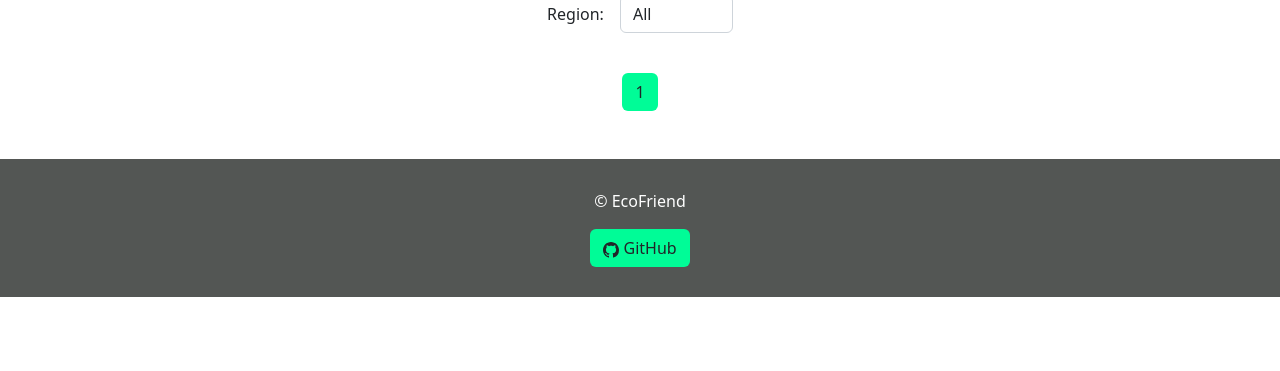
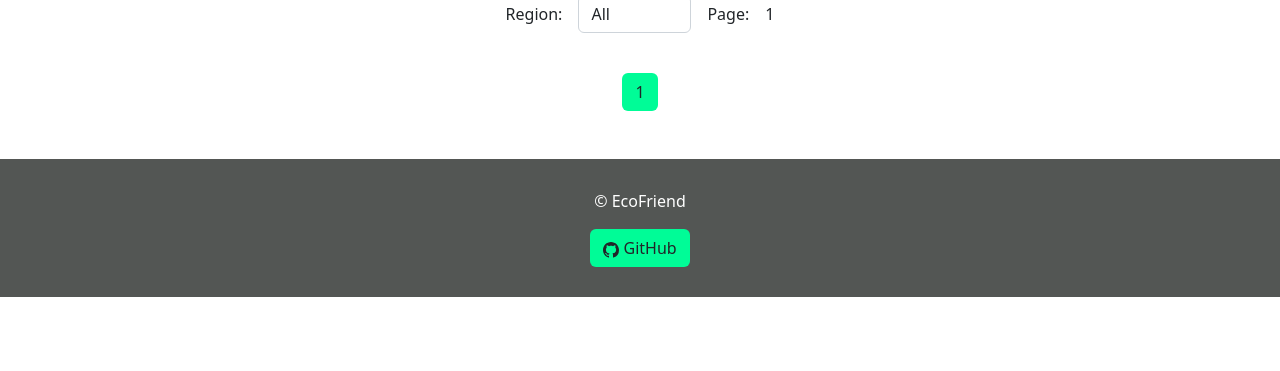
Before and after one commit to PTS-C07-PBP/EcoFriend, a Django app: page / in a window 1280 px wide. Shown: the part 429-800 px from the top of the page. Run offline with Django 4.2, Linux system fonts and the light colour scheme; data that the repository does not hold is empty.

Commit message:
Add page count & minor fix

```diff
--- a/news/static/js/news_script.js
+++ b/news/static/js/news_script.js
@@ -15,6 +15,7 @@ function makeArticle(article) {
 
 // Menambah 10 article dan pagination
 function add_articles(page_num) {
+    $('#page_num').html(page_num);
     $.get("/news/articles/", {'region':$('#id_filter_region').val(), 'page_num':page_num}, function(data) {
         $('#articles').html('');
         $.each(data[0], function(index, article) {
--- a/news/templates/news.html
+++ b/news/templates/news.html
@@ -40,6 +40,8 @@
             {% csrf_token %}
             {{ filter_form.filter_region.label_tag }}
             {{ filter_form.filter_region }}
+            <p class="ml-2" style="margin: auto 0;">Page: </p>
+            <p id="page_num" style="margin: auto 0;">{{ page_num }}</p>
         </form>
     </div>
 
--- a/news/views.py
+++ b/news/views.py
@@ -1,5 +1,5 @@
 from django.shortcuts import render, redirect
-from django.http import HttpResponse, JsonResponse, HttpResponseRedirect
+from django.http import HttpResponse, JsonResponse
 from django.core import serializers
 from django.urls import reverse
 
@@ -21,9 +21,11 @@ def news(request):
     filter_form = FilterForm()
     article_form = ArticleForm()
 
+    # Yang login admin
+
     # Set session jika belum ada
     latest_region = request.session.setdefault('latest_region', 'all')
-    request.session.setdefault('page_num', '1')
+    page_num = request.session.setdefault('page_num', '1')
 
     # Jumlah article yg dibuat
     try:
@@ -36,7 +38,8 @@ def news(request):
         'filter_form': filter_form,
         'article_form': article_form,
         'num_created_articles': num_created_articles,
-        'latest_region': " ".join(word.capitalize() for word in latest_region.split(" "))
+        'latest_region': " ".join(word.capitalize() for word in latest_region.split(" ")),
+        'page_num': page_num
         }
 
     context['filter_form'] = FilterForm(initial={'filter_region': latest_region})
@@ -145,7 +148,7 @@ def show_articles(request):
     return HttpResponse('')
 
 # Menambah article
-@login_required(login_url='/tracker/login/')
+@login_required(login_url='/user/login/')
 def add_article(request):
     if request.method == "POST":
         form = ArticleForm()
@@ -163,7 +166,7 @@ def add_article(request):
     return HttpResponse('')
 
 # Delete article dengan id
-@login_required(login_url='/tracker/login/')
+@login_required(login_url='/user/login/')
 def delete_article(request, id):
     if request.method == "DELETE":
         article = Article.objects.get(pk=id)
@@ -173,7 +176,7 @@ def delete_article(request, id):
     return HttpResponse('')
 
 # Reset article
-@login_required(login_url='/tracker/login/')
+@login_required(login_url='/user/login/')
 def reset(request):
     Article.objects.all().delete()
     return redirect("news:news")
--- a/templates/base.html
+++ b/templates/base.html
@@ -57,13 +57,12 @@
   {% block content %}
   {% endblock content %}
   <script src="https://cdn.jsdelivr.net/npm/bootstrap@5.2.2/dist/js/bootstrap.bundle.min.js" integrity="sha384-OERcA2EqjJCMA+/3y+gxIOqMEjwtxJY7qPCqsdltbNJuaOe923+mo//f6V8Qbsw3" crossorigin="anonymous"></script>
+  <footer style="background-color:rgb(83, 86, 84)">
+    <p>&copy; EcoFriend</p>
+    <a style="width: 100px;" href="https://github.com/PTS-C07-PBP/EcoFriend/" class="rounded btn"><svg xmlns="http://www.w3.org/2000/svg" width="16" height="16" fill="currentColor" class="bi bi-github" viewBox="0 0 16 16">
+      <path d="M8 0C3.58 0 0 3.58 0 8c0 3.54 2.29 6.53 5.47 7.59.4.07.55-.17.55-.38 0-.19-.01-.82-.01-1.49-2.01.37-2.53-.49-2.69-.94-.09-.23-.48-.94-.82-1.13-.28-.15-.68-.52-.01-.53.63-.01 1.08.58 1.23.82.72 1.21 1.87.87 2.33.66.07-.52.28-.87.51-1.07-1.78-.2-3.64-.89-3.64-3.95 0-.87.31-1.59.82-2.15-.08-.2-.36-1.02.08-2.12 0 0 .67-.21 2.2.82.64-.18 1.32-.27 2-.27.68 0 1.36.09 2 .27 1.53-1.04 2.2-.82 2.2-.82.44 1.1.16 1.92.08 2.12.51.56.82 1.27.82 2.15 0 3.07-1.87 3.75-3.65 3.95.29.25.54.73.54 1.48 0 1.07-.01 1.93-.01 2.2 0 .21.15.46.55.38A8.012 8.012 0 0 0 16 8c0-4.42-3.58-8-8-8z"/>
+    </svg> GitHub</a>
+  </footer>
 </body>
 
-<footer style="background-color:rgb(83, 86, 84)">
-  <p>&copy; EcoFriend</p>
-  <a style="width: 100px;" href="https://github.com/PTS-C07-PBP/EcoFriend/" class="rounded btn"><svg xmlns="http://www.w3.org/2000/svg" width="16" height="16" fill="currentColor" class="bi bi-github" viewBox="0 0 16 16">
-    <path d="M8 0C3.58 0 0 3.58 0 8c0 3.54 2.29 6.53 5.47 7.59.4.07.55-.17.55-.38 0-.19-.01-.82-.01-1.49-2.01.37-2.53-.49-2.69-.94-.09-.23-.48-.94-.82-1.13-.28-.15-.68-.52-.01-.53.63-.01 1.08.58 1.23.82.72 1.21 1.87.87 2.33.66.07-.52.28-.87.51-1.07-1.78-.2-3.64-.89-3.64-3.95 0-.87.31-1.59.82-2.15-.08-.2-.36-1.02.08-2.12 0 0 .67-.21 2.2.82.64-.18 1.32-.27 2-.27.68 0 1.36.09 2 .27 1.53-1.04 2.2-.82 2.2-.82.44 1.1.16 1.92.08 2.12.51.56.82 1.27.82 2.15 0 3.07-1.87 3.75-3.65 3.95.29.25.54.73.54 1.48 0 1.07-.01 1.93-.01 2.2 0 .21.15.46.55.38A8.012 8.012 0 0 0 16 8c0-4.42-3.58-8-8-8z"/>
-  </svg> GitHub</a>
-</footer>
-
 </html>
```
